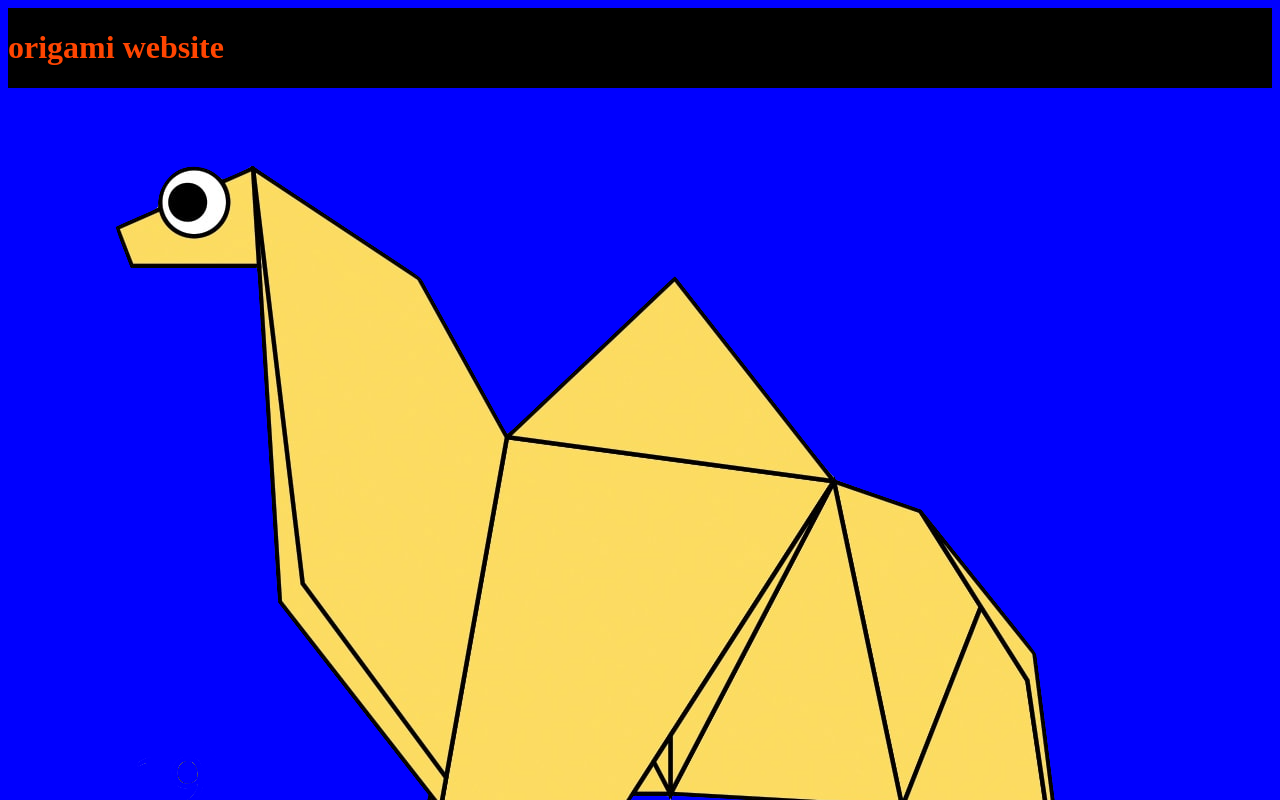
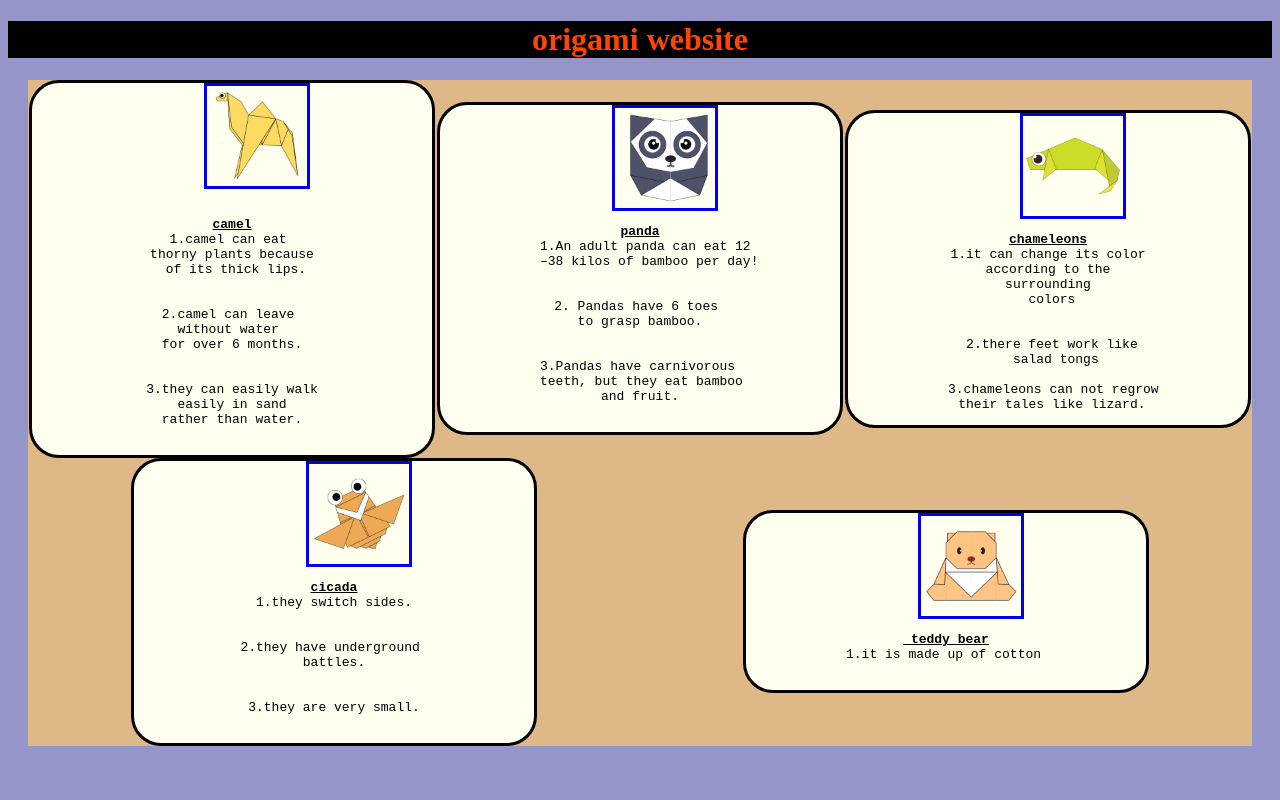
Before and after one commit to suveer1/c50, a plain HTML site: page index.html in a window 1280 px wide. Shown: the top 800 px of the page. Drawn offline with Linux system fonts and the light colour scheme.

Commit message:
Update style.css

```diff
--- a/style.css
+++ b/style.css
@@ -1,18 +1,55 @@
 h1{
     color: orangered;
+    align-self: center;
+    align-content: flex-end;
 }
 
 body{
-    background-color:blue;
+    background-color:rgb(149, 149, 202);
+    flex-wrap: wrap;
 }
 .menu{
     width: 100%;
     background-color: black;
+    text-align: center;
+}
+.all{
+    display: flex;
+    background-color: burlywood;
+    margin: 20px;
+    flex-wrap: wrap;
     justify-content: space-around;
     flex-direction: row;
-    align-content: center;
+    align-items: center;
 }
-.body{
+
+.top,.second,.third,.fourth{
+    background-color: ivory;
+    border-radius: 30px;
+    width: 400px;
+    display :flex;
+    flex-direction: column;
     justify-content: space-around;
-    flex-direction: column;
+    align-items: center;
+    border: solid;
 }
+
+img{
+width: 100px;
+height: 100px;
+border: solid;
+align-self: center;
+display: flex;
+align-content: space-around;
+margin-left: 50px;
+}
+pre{
+
+    text-align: center;
+    width: 200px;
+
+}
+b{
+    text-decoration-line: underline;
+    align-self: center;
+}
```
